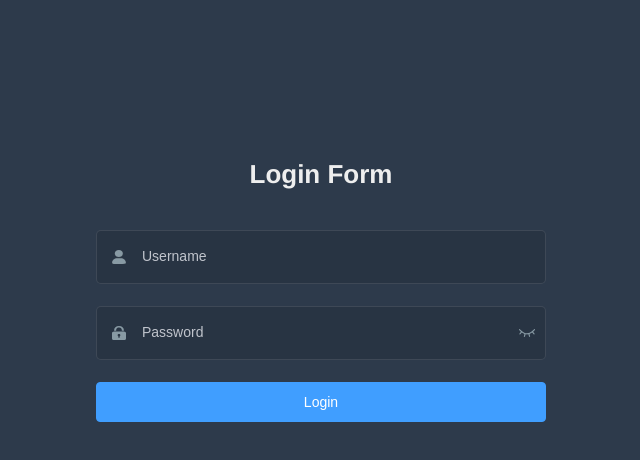
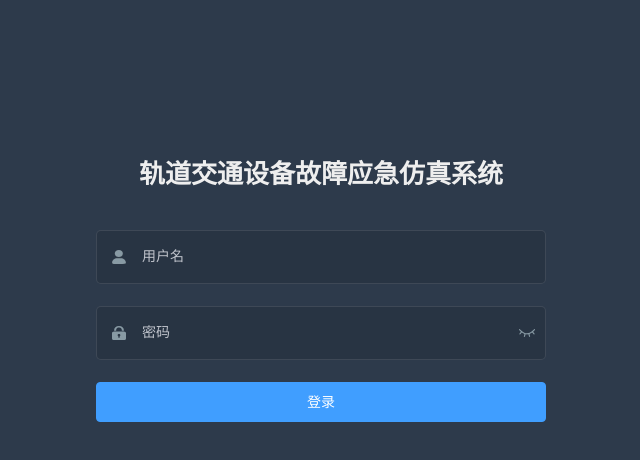
Before and after one commit to chzr-yangxin/trainemergency, a Vue app: page /#/login in a window 1280 px wide. Shown: the top 460 px of the page, without its empty margins (319-959 px from the left). Built offline with nearby package versions, Linux system fonts and the light colour scheme.

Commit message:
重载场景

```diff
--- a/src/utils/taskfunc.js
+++ b/src/utils/taskfunc.js
@@ -19,6 +19,12 @@ export function GetTaskFunction(type) {
                 },
                 { func: "PassengerWatchman", msgs: [{ step: 3, msg: "设备故障" }] },
                 { func: "StationHall", msgs: [{ step: 4, msg: "道岔故障" }] },
+                {
+                    func: "Over",
+                    msgs: [
+                        { step: 7, msg: undefined }
+                    ],
+                }
             ],
             txts: [
                 "道岔故障",
@@ -28,6 +34,7 @@ export function GetTaskFunction(type) {
                 "道岔故障",
                 "道岔故障",
                 "道岔单操操作",
+                "道岔正常"
             ]
         },
         "8": {
--- a/src/views/login/index.vue
+++ b/src/views/login/index.vue
@@ -9,7 +9,7 @@
       label-position="left"
     >
       <div class="title-container">
-        <h3 class="title">Login Form</h3>
+        <h3 class="title">轨道交通设备故障应急仿真系统</h3>
       </div>
 
       <el-form-item prop="username">
@@ -19,7 +19,7 @@
         <el-input
           ref="username"
           v-model="loginForm.username"
-          placeholder="Username"
+          placeholder="用户名"
           name="username"
           type="text"
           tabindex="1"
@@ -36,7 +36,7 @@
           ref="password"
           v-model="loginForm.password"
           :type="passwordType"
-          placeholder="Password"
+          placeholder="密码"
           name="password"
           tabindex="2"
           auto-complete="on"
@@ -54,7 +54,7 @@
         type="primary"
         style="width: 100%; margin-bottom: 30px"
         @click.native.prevent="handleLogin"
-        >Login</el-button
+        >登录</el-button
       >
     </el-form>
   </div>
--- a/src/views/unity/index.vue
+++ b/src/views/unity/index.vue
@@ -9,7 +9,7 @@
       ref="unityvue"
     ></unity>
     <div class="my-buts">
-      <span class="title">系统名称</span>
+      <span class="title">轨道交通设备故障应急仿真系统</span>
 
       <span class="dealtask" v-if="pritask">
         <span v-if="steps.length > 0">【{{ pritask.taskname }}】</span><br />
@@ -121,6 +121,12 @@ export default {
           console.log("接收到消息：" + msg);
           for (let m of d.msgs) {
             if (m.msg == msg) {
+              if(msg == undefined) {
+                this.$refs.unityvue.message(
+                  "MonoSingletionRoot",
+                  "Ref"
+                );
+              }
               console.log(`第${m.step + 1}步完成--`);
               this.scoreTask(this.curscore);
             }
```
